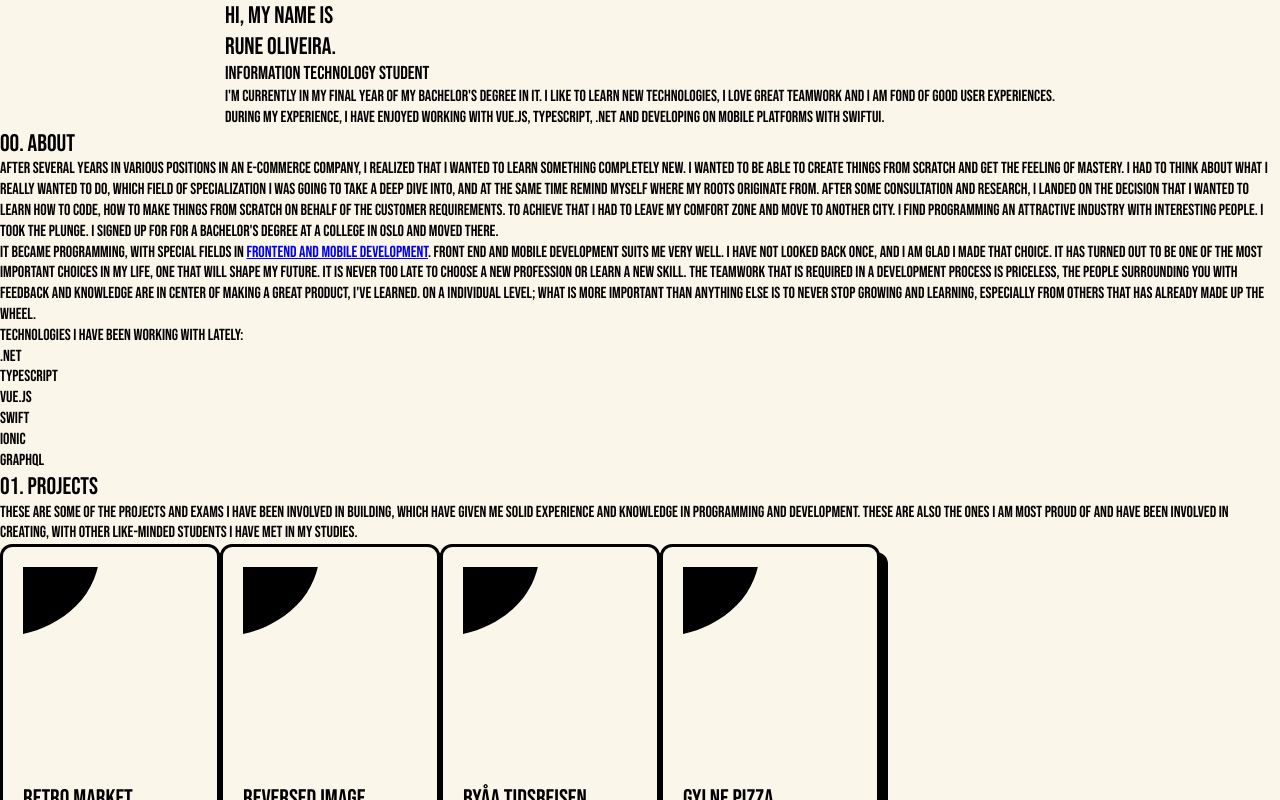
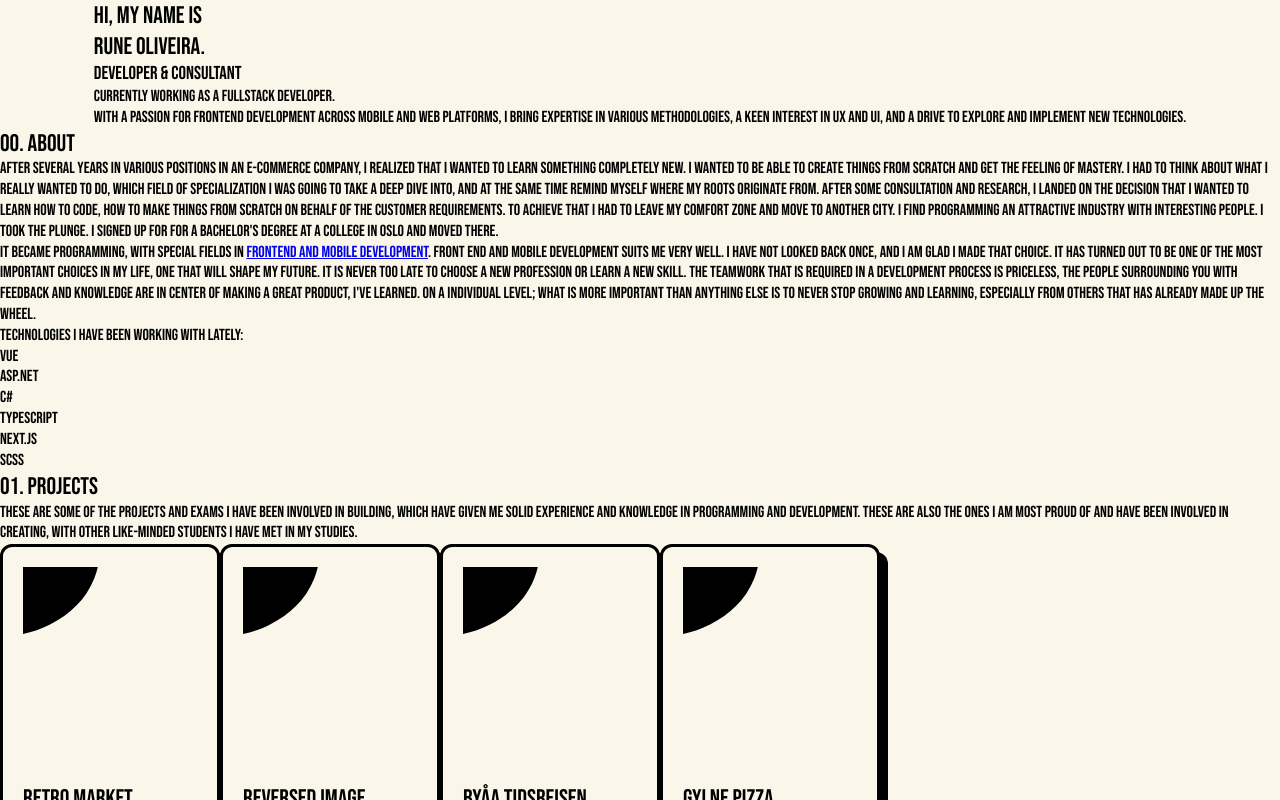
Before and after one commit to runejac/runeportfolio_next, a Next.js app: page / in a window 1280 px wide. Shown: the top 800 px of the page. Built offline with nearby package versions, Linux system fonts and the light colour scheme.

Commit message:
some adjustments and tech&text update

```diff
--- a/src/components/aboutText/AboutText.module.scss
+++ b/src/components/aboutText/AboutText.module.scss
@@ -4,7 +4,6 @@
   @media (min-width: 50em) {
     position: relative;
     margin-inline: 150px;
-    margin-block: 100px;
     display: flex;
     gap: 3rem;
     flex-direction: row;
--- a/src/components/aboutText/AboutText.tsx
+++ b/src/components/aboutText/AboutText.tsx
@@ -21,9 +21,14 @@ const AboutText = ({ aboutRef }: AboutTextProps) => {
     },
   };
 
-  const skills = [".NET", "TypeScript", "Vue.js", "Swift", "Ionic", "GraphQL"];
-
-  //const skillsInProgress = ["C#", ".NET", "Swift", "TypeScript", "Vue", "Ionic"];
+  const latelyTechnologiesWorkedWith = [
+    "Vue",
+    "ASP.NET",
+    "C#",
+    "TypeScript",
+    "Next.js",
+    "SCSS",
+  ];
 
   return (
     <>
@@ -93,15 +98,14 @@ const AboutText = ({ aboutRef }: AboutTextProps) => {
                 style={loadStylingMotion(isInView, 1.3)}
                 className={styles.skillsList}
               >
-                {skills &&
-                  skills.map((skill, index) => <li key={index}>{skill}</li>)}
+                {latelyTechnologiesWorkedWith &&
+                  latelyTechnologiesWorkedWith.map((skill, index) => (
+                    <li key={index}>{skill}</li>
+                  ))}
               </ul>
             </div>
           </div>
         </div>
-        {/*<div className={styles.imgContainer}>
-          <ImageOfRune isInView={isInView} />
-        </div>*/}
       </motion.section>
     </>
   );
--- a/src/components/footer/Footer.module.scss
+++ b/src/components/footer/Footer.module.scss
@@ -3,7 +3,7 @@
   position: absolute;
   display: flex;
   width: 100%;
-  height: 300px;
+  height: 200px;
   background-color: var(--footer);
   flex-direction: column;
   align-items: center;
@@ -23,7 +23,7 @@
   display: flex;
   flex-direction: row;
   list-style: none;
-  gap: 25px;
+  gap: 2rem;
   background-color: var(--footer);
 
   li {
@@ -55,7 +55,7 @@
   color: black;
 }
 
-.github {
+.github-link {
   color: black;
 }
 
--- a/src/components/introText/IntroText.tsx
+++ b/src/components/introText/IntroText.tsx
@@ -70,28 +70,21 @@ const IntroText = () => {
         initial={"hidden"}
         animate={"showh3"}
       >
-        <h3>Information technology student</h3>
+        <h3>{h3}</h3>
       </motion.div>
       <motion.div
         variants={itemsOpacityAnimation}
         initial={"hidden"}
         animate={"showhp1"}
       >
-        <p>
-          I'm currently in my final year of my bachelor's degree in IT. I like
-          to learn new technologies, I love great teamwork and I am fond of good
-          user experiences.
-        </p>
+        <p>{p1}</p>
       </motion.div>
       <motion.div
         variants={itemsOpacityAnimation}
         initial={"hidden"}
         animate={"showhp2"}
       >
-        <p>
-          During my experience, I have enjoyed working with Vue.js, TypeScript,
-          .NET and developing on mobile platforms with SwiftUI.
-        </p>
+        <p>{p2}</p>
       </motion.div>
     </motion.section>
   );
--- a/src/components/projects/ProjectsText.module.scss
+++ b/src/components/projects/ProjectsText.module.scss
@@ -4,7 +4,7 @@
   gap: 2rem;
   flex-direction: column;
   margin-inline: 20px;
-  margin-top: 280px;
+  margin-top: 2rem;
 
   h2 {
     font-size: 2rem;
--- a/src/pages/index.tsx
+++ b/src/pages/index.tsx
@@ -18,9 +18,9 @@ export async function getStaticProps() {
   const introText = {
     h1: "Hi, my name is",
     h2: "Rune Oliveira.",
-    h3: "Developer and consultant.",
-    p1: "I'm currently in my final year of my bachelor's degree in IT. I like to learn new technologies, I love great teamwork and I am fond of good user experiences.",
-    p2: "During my experience, I have enjoyed working with Vue.js, TypeScript, .NET and developing on mobile platforms with SwiftUI.",
+    h3: "Developer & consultant",
+    p1: "Currently working as a fullstack developer.",
+    p2: "With a passion for frontend development across mobile and web platforms, I bring expertise in various methodologies, a keen interest in UX and UI, and a drive to explore and implement new technologies.",
   };
 
   const cardsData = [
```
